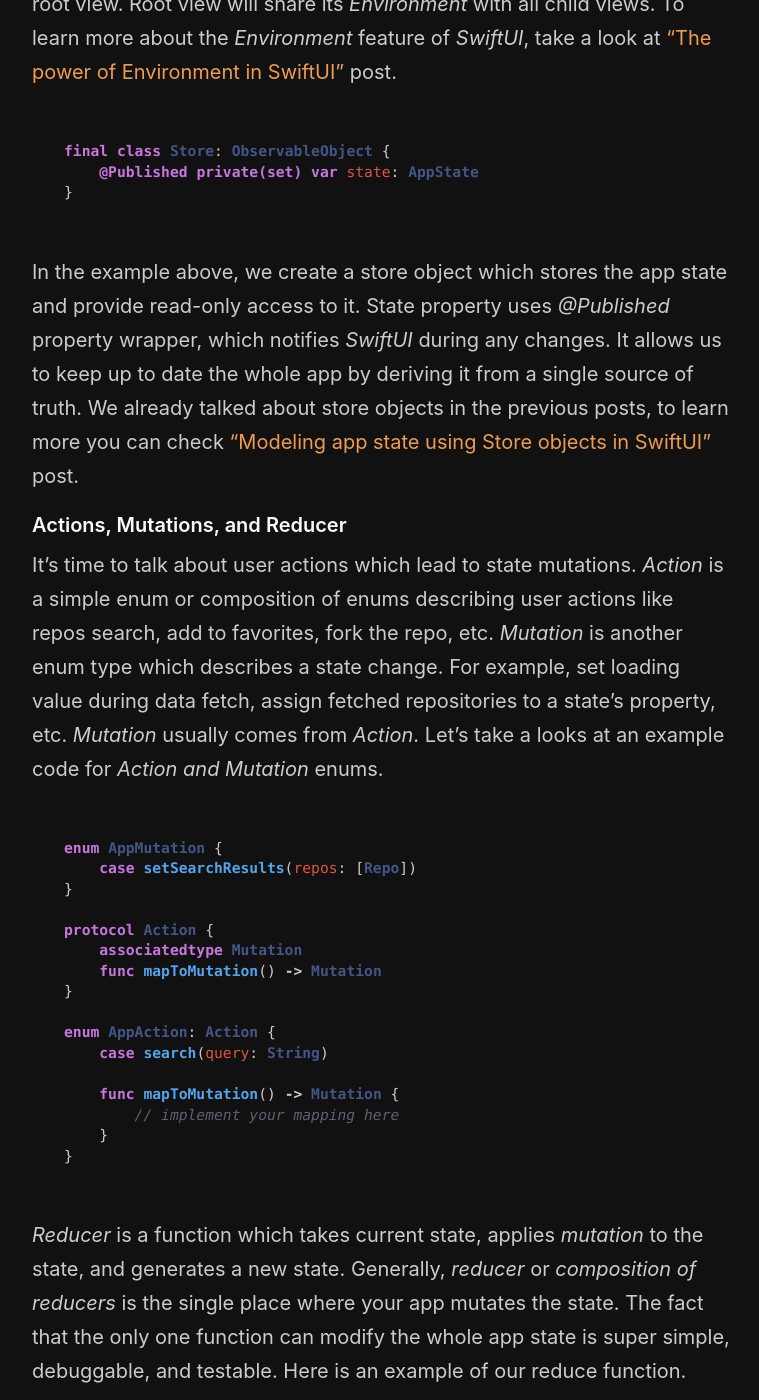
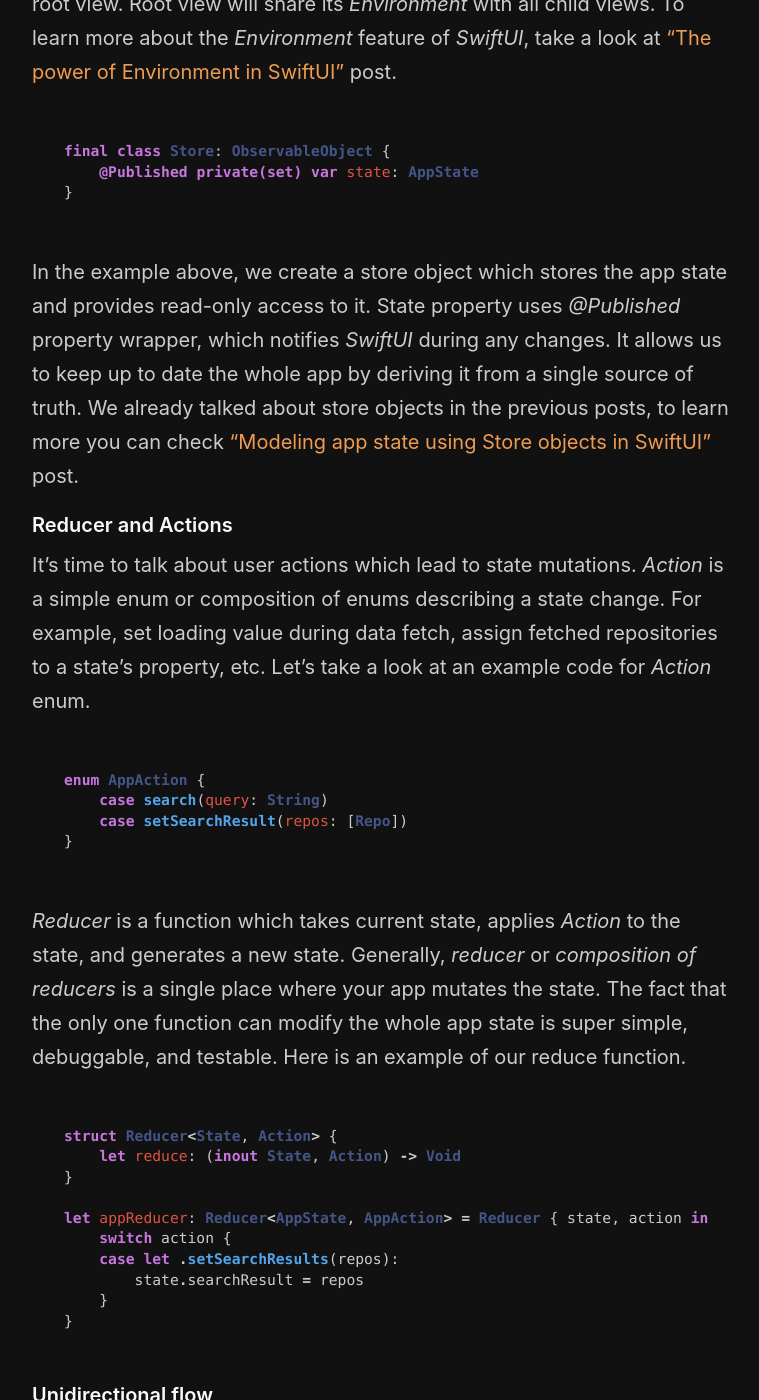
Before and after one commit to mecid/mecid.github.io, a Jekyll site: the page built from _posts/2019-09-18-redux-like-state-container-in-swiftui.md, in a window 1280 px wide and 1400 px high, scrolled down 883 px. Shown: the whole window, without its empty margins (258-1017 px from the left). Built offline with Jekyll 4.4.1, drawn with Linux system fonts in a browser that asks for light colours; some of the changed text lies outside the part shown.

Commit message:
Update 2019-09-18-redux-like-state-container-in-swiftui.md

````diff
--- a/_posts/2019-09-18-redux-like-state-container-in-swiftui.md
+++ b/_posts/2019-09-18-redux-like-state-container-in-swiftui.md
@@ -6,7 +6,7 @@ layout: post
 This week we will talk about building a state container similar to *Redux* which provides a single source of truth for your app. A single state for the whole app makes it easier to debug and inspect. Single source of truth eliminates tons of bugs produced by creating multiple states across the app.
 
 #### Single source of truth
-The main idea here is describing the whole app state by using a single struct or composition of structs. Assume that we are working on a Github repos search app where the state is a repos array which we fetch matching some query using Github API.
+The main idea here is describing the whole app state by using a single struct or composition of structs. Assume that we are working on a Github repos search app where the state is repos array which we fetch matching some query using Github API.
 
 ```swift
 struct AppState {
@@ -22,37 +22,27 @@ final class Store: ObservableObject {
 }
 ```
 
-In the example above, we create a store object which stores the app state and provide read-only access to it. State property uses *@Published* property wrapper, which notifies *SwiftUI* during any changes. It allows us to keep up to date the whole app by deriving it from a single source of truth. We already talked about store objects in the previous posts, to learn more you can check ["Modeling app state using Store objects in SwiftUI"](/2019/09/04/modeling-app-state-using-store-objects-in-swiftui/) post.
+In the example above, we create a store object which stores the app state and provides read-only access to it. State property uses *@Published* property wrapper, which notifies *SwiftUI* during any changes. It allows us to keep up to date the whole app by deriving it from a single source of truth. We already talked about store objects in the previous posts, to learn more you can check ["Modeling app state using Store objects in SwiftUI"](/2019/09/04/modeling-app-state-using-store-objects-in-swiftui/) post.
 
-#### Actions, Mutations, and Reducer
-It's time to talk about user actions which lead to state mutations. *Action* is a simple enum or composition of enums describing user actions like repos search, add to favorites, fork the repo, etc. *Mutation* is another enum type which describes a state change. For example, set loading value during data fetch, assign fetched repositories to a state's property, etc. *Mutation* usually comes from *Action*. Let's take a looks at an example code for *Action and Mutation* enums.
+#### Reducer and Actions
+It's time to talk about user actions which lead to state mutations. *Action* is a simple enum or composition of enums describing a state change. For example, set loading value during data fetch, assign fetched repositories to a state's property, etc. Let's take a look at an example code for *Action* enum.
 
 ```swift
-enum AppMutation {
-    case setSearchResults(repos: [Repo])
-}
-
-protocol Action {
-    associatedtype Mutation
-    func mapToMutation() -> Mutation
-}
-
-enum AppAction: Action {
+enum AppAction {
     case search(query: String)
-
-    func mapToMutation() -> Mutation {
-        // implement your mapping here
-    }
+    case setSearchResult(repos: [Repo])
 }
 ```
 
-*Reducer* is a function which takes current state, applies *mutation* to the state, and generates a new state. Generally, *reducer* or *composition of reducers* is the single place where your app mutates the state. The fact that the only one function can modify the whole app state is super simple, debuggable, and testable. Here is an example of our reduce function.
+*Reducer* is a function which takes current state, applies *Action* to the state, and generates a new state. Generally, *reducer* or *composition of reducers* is a single place where your app mutates the state. The fact that the only one function can modify the whole app state is super simple, debuggable, and testable. Here is an example of our reduce function.
 
 ```swift
-typealias Reducer<State, Mutation> = (inout State, Mutation) -> Void
+struct Reducer<State, Action> {
+    let reduce: (inout State, Action) -> Void
+}
 
-let appReducer: Reducer<AppState, AppMutation> = { state, mutation in
-    switch mutation {
+let appReducer: Reducer<AppState, AppAction> = Reducer { state, action in
+    switch action {
     case let .setSearchResults(repos):
         state.searchResult = repos
     }
@@ -60,29 +50,25 @@ let appReducer: Reducer<AppState, AppMutation> = { state, mutation in
 ```
 
 #### Unidirectional flow
-Let's talk about a data flow now. Every view has read-only access to a state via store object. Views can send *actions* to a store object. Store object generates a *mutation* from the *action* and passes it to the *reducer*. *Reducer* modifies the state, and then *SwiftUI* notifies all the views about state changes. *SwiftUI* has a super-efficient diffing algorithm that's why diffing of the whole app state and updating changed views works very fast.
+Let's talk about a data flow now. Every view has read-only access to a state via store object. Views can send *actions* to a store object. *Reducer* modifies the state, and then *SwiftUI* notifies all the views about state changes. *SwiftUI* has a super-efficient diffing algorithm that's why diffing of the whole app state and updating changed views works very fast.
 
 **State -> View -> Action -> State -> View**
 
-This architecture revolves around a strict **unidirectional** data flow. It means that all data in an application follows the same lifecycle pattern, making the logic of your app more predictable and easier to understand. Let's modify our store object to support sending *actions* and state *mutations* via *reducer*.
+This architecture revolves around a strict **unidirectional** data flow. It means that all the data in the application follows the same pattern, making the logic of your app more predictable and easier to understand. Let's modify our store object to support sending *actions*.
 
 ```swift
-final class Store<AppState, AppAction: Action>: ObservableObject {
-    @Published private(set) var state: AppState
+final class Store<State, Action>: ObservableObject {
+    @Published private(set) var state: State
 
-    private let appReducer: Reducer<AppState, AppAction.Mutation>
+    private let appReducer: Reducer<State, Action>
 
-    init(
-        initialState: AppState,
-        appReducer: @escaping Reducer<AppState, AppAction.Mutation>
-    ) {
+    init(initialState: State, appReducer: @escaping Reducer<State, Action>) {
         self.state = initialState
         self.appReducer = appReducer
     }
 
-    func send(_ action: AppAction) {
-        let mutation = action.mapToMutation()
-        appReducer(&state, mutation)
+    func send(_ action: Action) {
+        appReducer(&state, action)
     }
 }
 ```
@@ -94,51 +80,50 @@ We already implemented a *unidirectional* flow which accepts user actions and mo
 import Foundation
 import Combine
 
-protocol Action {
-    associatedtype Mutation
-    func mapToMutation() -> AnyPublisher<Mutation, Never>
+protocol Effect {
+    associatedtype Action
+    func mapToAction() -> AnyPublisher<Action, Never>
 }
 
-enum AppAction: Action {
+enum SideEffect: Effect {
     case search(query: String)
 
-    func mapToMutation() -> AnyPublisher<AppMutation, Never> {
+    func mapToAction() -> AnyPublisher<Action, Never> {
         switch self {
         case let .search(query):
             return dependencies.githubService
                 .searchPublisher(matching: query)
                 .replaceError(with: [])
-                .map { AppMutation.setSearchResults(repos: $0) }
+                .map { AppAction.setSearchResults(repos: $0) }
                 .eraseToAnyPublisher()
         }
     }
 }
 ```
 
-We add support for *async tasks* by changing the signature of the *Action* protocol. Instead of mapping *State* to a *Mutation*, we map it to a *Mutation Publisher*. It allows us to handle async jobs using *Combine* and then publish a *mutation* which will be used by *reducer* to apply on the current state.
+We add support for *async tasks* by introducing *Effect* protocol. *Effect* is a sequence of *Actions* which we can publish using Combine framework's *Publisher* type. It allows us to handle async jobs using *Combine* and then publish a *mutation* which will be used by *reducer* to apply on the current state.
 
 ```swift
-typealias Reducer<State, Mutation> = (inout State, Mutation) -> Void
+final class Store<State, Action>: ObservableObject {
+    @Published private(set) var state: State
 
-final class Store<AppState, AppAction: Action>: ObservableObject {
-    @Published private(set) var state: AppState
-
-    private let appReducer: Reducer<AppState, AppAction.Mutation>
+    private let appReducer: Reducer<State, Action>
     private var cancellables: Set<AnyCancellable> = []
 
-    init(
-        initialState: AppState,
-        appReducer: @escaping Reducer<AppState, AppAction.Mutation>
-    ) {
+    init(initialState: State, appReducer: Reducer<State, Action>) {
         self.state = initialState
         self.appReducer = appReducer
     }
 
-    func send(_ action: AppAction) {
-        action
-            .mapToMutation()
+    func send(_ action: Action) {
+        appReducer.reduce(&state, action)
+    }
+
+    func send<E: Effect>(_ effect: E) where E.Action == Action {
+        effect
+            .mapToAction()
             .receive(on: DispatchQueue.main)
-            .sink { self.appReducer(&self.state, $0) }
+            .sink(receiveValue: send)
             .store(in: &cancellables)
     }
 }
````
Also changed, not shown: other parts of _posts/2019-09-18-redux-like-state-container-in-swiftui.md (+1 -1 lines).
